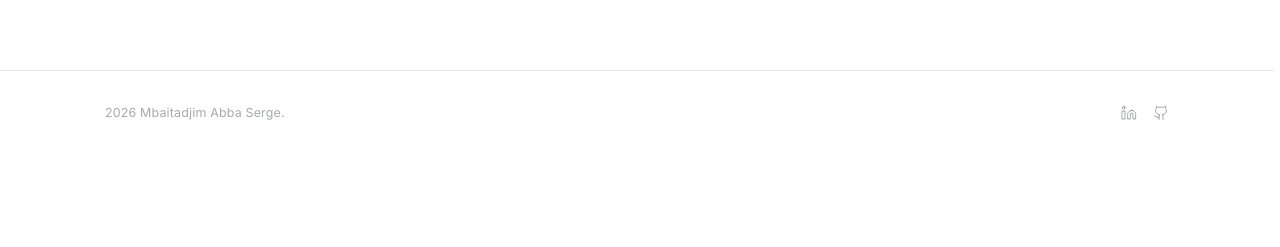
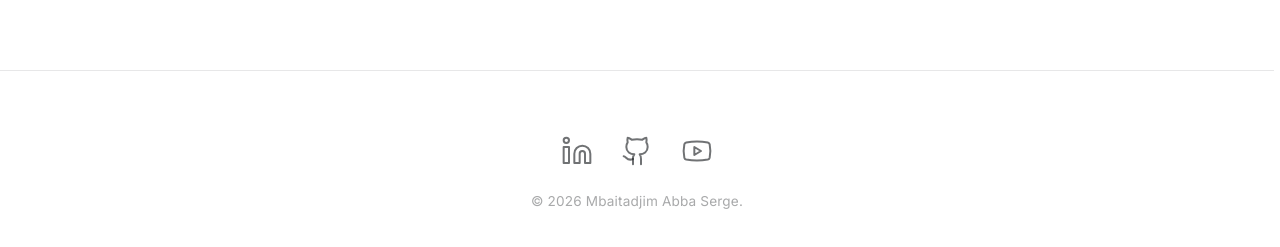
Before and after one commit to sergeabba/sergeportofolio, a Next.js app: page / in a window 1280 px wide. Shown: the part 7067-7314 px from the top of the page. Before the commit the page ends 7214 px from the top, so only its background shows below. Built offline with nearby package versions, Linux system fonts and the light colour scheme; no server answers; the database is empty.

Commit message:
Fix modal z-index

```diff
--- a/components/sections/Footer.tsx
+++ b/components/sections/Footer.tsx
@@ -15,31 +15,33 @@ const LINK_ICONS: Record<string, typeof Mail> = {
 
 export default function Footer() {
   return (
-    <footer style={{ padding: "clamp(1.5rem, 3vw, 2rem) 0 clamp(1rem, 2vw, 1.5rem)", borderTop: "1px solid var(--border)" }}>
+    <footer style={{ padding: "clamp(2.5rem, 5vw, 4rem) 0 clamp(2rem, 4vw, 3rem)", borderTop: "1px solid var(--border)" }}>
       <div className="container">
-        <div style={{ display: "flex", justifyContent: "space-between", alignItems: "center", flexWrap: "wrap", gap: "1rem" }}>
-          <span style={{ fontFamily: "var(--font-body)", fontSize: "0.78rem", color: "var(--text-tertiary)" }}>
-            {new Date().getFullYear()} Mbaitadjim Abba Serge.
-          </span>
-          <div style={{ display: "flex", gap: "1rem" }}>
-            {CONTACT_LINKS.filter((l) => l.label === "LinkedIn" || l.label === "GitHub").map(({ label, href }, i) => {
-              const Icon = LINK_ICONS[label];
+        <div style={{ display: "flex", flexDirection: "column", alignItems: "center", gap: "1.5rem" }}>
+
+          <div style={{ display: "flex", gap: "1.75rem" }}>
+            {CONTACT_LINKS.filter((l) => ["LinkedIn", "GitHub", "Facebook", "YouTube Gaming"].includes(l.label)).map(({ label, href }, i) => {
+              const Icon = LINK_ICONS[label] || LINK_ICONS["Facebook Gaming"];
               return (
                 <motion.a
                   key={label}
                   href={href}
                   target="_blank"
                   rel="noopener noreferrer"
-                  whileHover={{ scale: 1.1 }}
-                  style={{ color: "var(--text-tertiary)", textDecoration: "none", transition: "color 0.2s" }}
-                  onMouseEnter={(e) => { e.currentTarget.style.color = "var(--text)"; }}
-                  onMouseLeave={(e) => { e.currentTarget.style.color = "var(--text-tertiary)"; }}
+                  whileHover={{ scale: 1.15, y: -3 }}
+                  style={{ color: "var(--text-secondary)", textDecoration: "none", transition: "all 0.2s" }}
+                  onMouseEnter={(e) => { e.currentTarget.style.color = "var(--revo-blue)"; }}
+                  onMouseLeave={(e) => { e.currentTarget.style.color = "var(--text-secondary)"; }}
                 >
-                  {Icon && <Icon size={16} strokeWidth={1.5} />}
+                  {Icon && <Icon size={32} strokeWidth={1.5} />}
                 </motion.a>
               );
             })}
           </div>
+
+          <span style={{ fontFamily: "var(--font-body)", fontSize: "0.85rem", color: "var(--text-tertiary)" }}>
+             © {new Date().getFullYear()} Mbaitadjim Abba Serge.
+          </span>
         </div>
       </div>
     </footer>
--- a/components/sections/Projects.tsx
+++ b/components/sections/Projects.tsx
@@ -221,7 +221,7 @@ export default function Projects() {
               </button>
 
               {/* Image large */}
-              <div style={{ position: "relative", width: "100%", flexShrink: 0, height: "50vh", background: "var(--bg-elevated)", display: "flex", alignItems: "center", justifyContent: "center", borderBottom: "1px solid var(--border)" }}>
+              <div style={{ position: "relative", width: "100%", flexShrink: 0, height: "40vh", background: "var(--bg-elevated)", display: "flex", alignItems: "center", justifyContent: "center", borderBottom: "1px solid var(--border)", borderTopLeftRadius: "var(--radius-xl)", borderTopRightRadius: "var(--radius-xl)" }}>
                 <Image
                   src={activeImage || previewProjet.src!}
                   alt={previewProjet.titre}
@@ -237,10 +237,10 @@ export default function Projects() {
 
                 {/* Galerie Thumbnails (if any) */}
                 {previewProjet.gallery && previewProjet.gallery.length > 0 && (
-                   <div style={{ display: "flex", gap: "0.75rem", overflowX: "auto", paddingBottom: "0.5rem" }}>
+                   <div style={{ display: "flex", gap: "1rem", overflowX: "auto", paddingBottom: "0.5rem" }}>
                       <div
                          onClick={() => setActiveImage(previewProjet.src)}
-                         style={{ flexShrink: 0, width: 80, height: 60, position: "relative", borderRadius: 8, overflow: "hidden", cursor: "pointer", border: activeImage === previewProjet.src ? "2px solid var(--revo-blue)" : "2px solid transparent", opacity: activeImage === previewProjet.src ? 1 : 0.6, transition: "all 0.2s" }}
+                         style={{ flexShrink: 0, width: 100, height: 70, position: "relative", borderRadius: 8, overflow: "hidden", cursor: "pointer", border: activeImage === previewProjet.src ? "2px solid var(--revo-blue)" : "2px solid transparent", opacity: activeImage === previewProjet.src ? 1 : 0.6, transition: "all 0.2s" }}
                       >
                          <img src={previewProjet.src} alt="Cover" style={{ width: "100%", height: "100%", objectFit: "cover" }} />
                       </div>
@@ -248,7 +248,7 @@ export default function Projects() {
                          <div
                            key={idx}
                            onClick={() => setActiveImage(gImg)}
-                           style={{ flexShrink: 0, width: 80, height: 60, position: "relative", borderRadius: 8, overflow: "hidden", cursor: "pointer", border: activeImage === gImg ? "2px solid var(--revo-blue)" : "2px solid transparent", opacity: activeImage === gImg ? 1 : 0.6, transition: "all 0.2s" }}
+                           style={{ flexShrink: 0, width: 100, height: 70, position: "relative", borderRadius: 8, overflow: "hidden", cursor: "pointer", border: activeImage === gImg ? "2px solid var(--revo-blue)" : "2px solid transparent", opacity: activeImage === gImg ? 1 : 0.6, transition: "all 0.2s" }}
                         >
                            <img src={gImg} alt={`Gallery ${idx}`} style={{ width: "100%", height: "100%", objectFit: "cover" }} />
                         </div>
```
